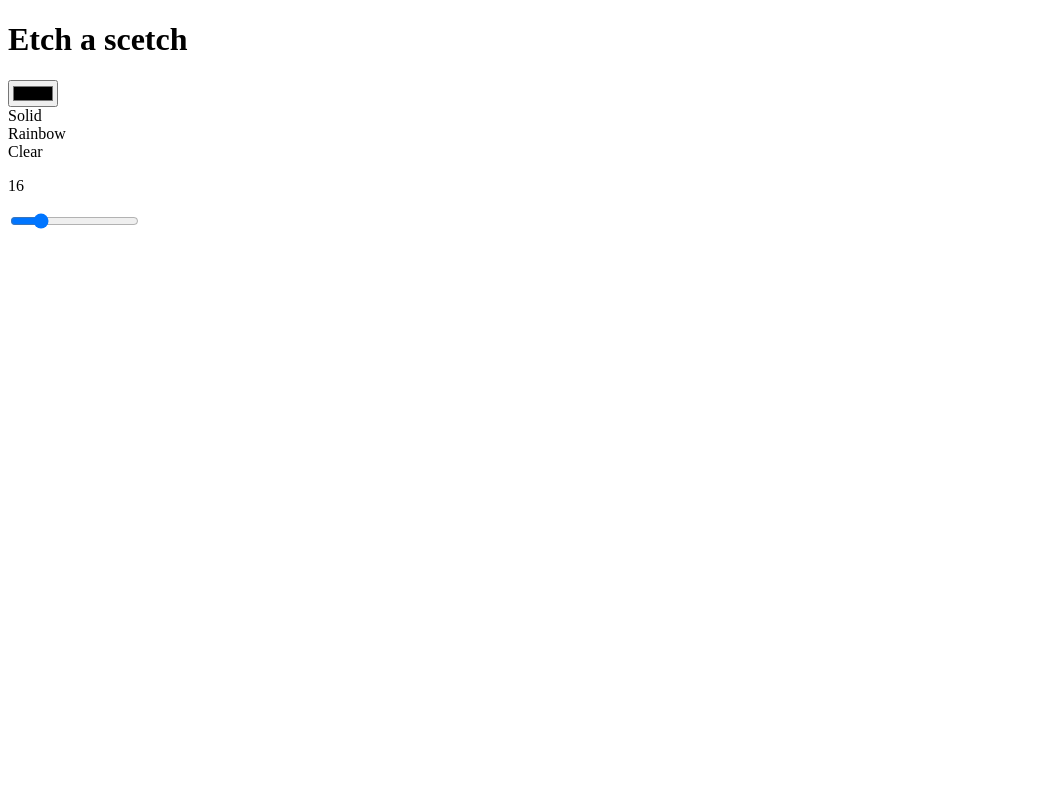
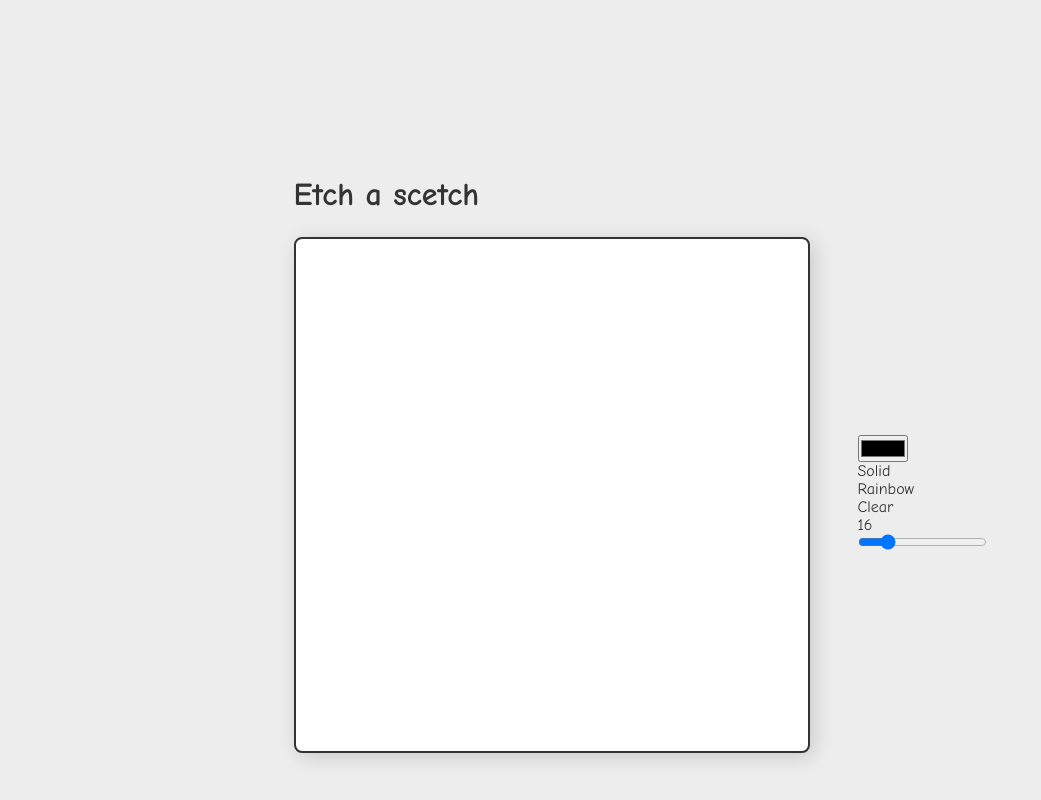
Before and after one commit to Jeremie-R/Etch-a-Sketch, a plain HTML site: page index.html in a window 1280 px wide. Shown: the whole page, without its empty margins (0-1041 px from the left). Drawn offline with Linux system fonts and the light colour scheme.

Commit message:
first step of css

```diff
--- a/styles.css
+++ b/styles.css
@@ -1 +1,50 @@
 /* css file */
+* {
+    margin: 0;
+    padding: 0;
+    font-family: "Comic Sans MS", "Comic Sans", cursive, sans-serif;
+    color: #333333;
+}
+
+h1 {
+    font-size: 32px;
+
+}
+
+body {
+    background-color: #EDEDED;
+    display: flex;
+    align-items: center;
+    justify-content: center;
+    padding: 64px 24px 64px 24px;
+    min-height: 100vh;
+
+}
+
+.content {
+    display: flex;
+    flex-direction: column;
+    align-items: left;
+    justify-content: center;
+    max-width: 1024px;
+    gap: 24px;
+}
+
+
+.draw-and-control {
+    display: flex;
+    align-items: center;
+    justify-content: center;
+    gap: 48px;
+
+}
+
+.drawing-area {
+    display: grid;
+    width: 512px;
+    height: 512px;
+    background-color: white;
+    border-radius: 8px;
+    border: 2px solid #333333;
+    box-shadow: 4px 4px 20px 0px rgba(0, 0, 0, 0.15);
+}
```
